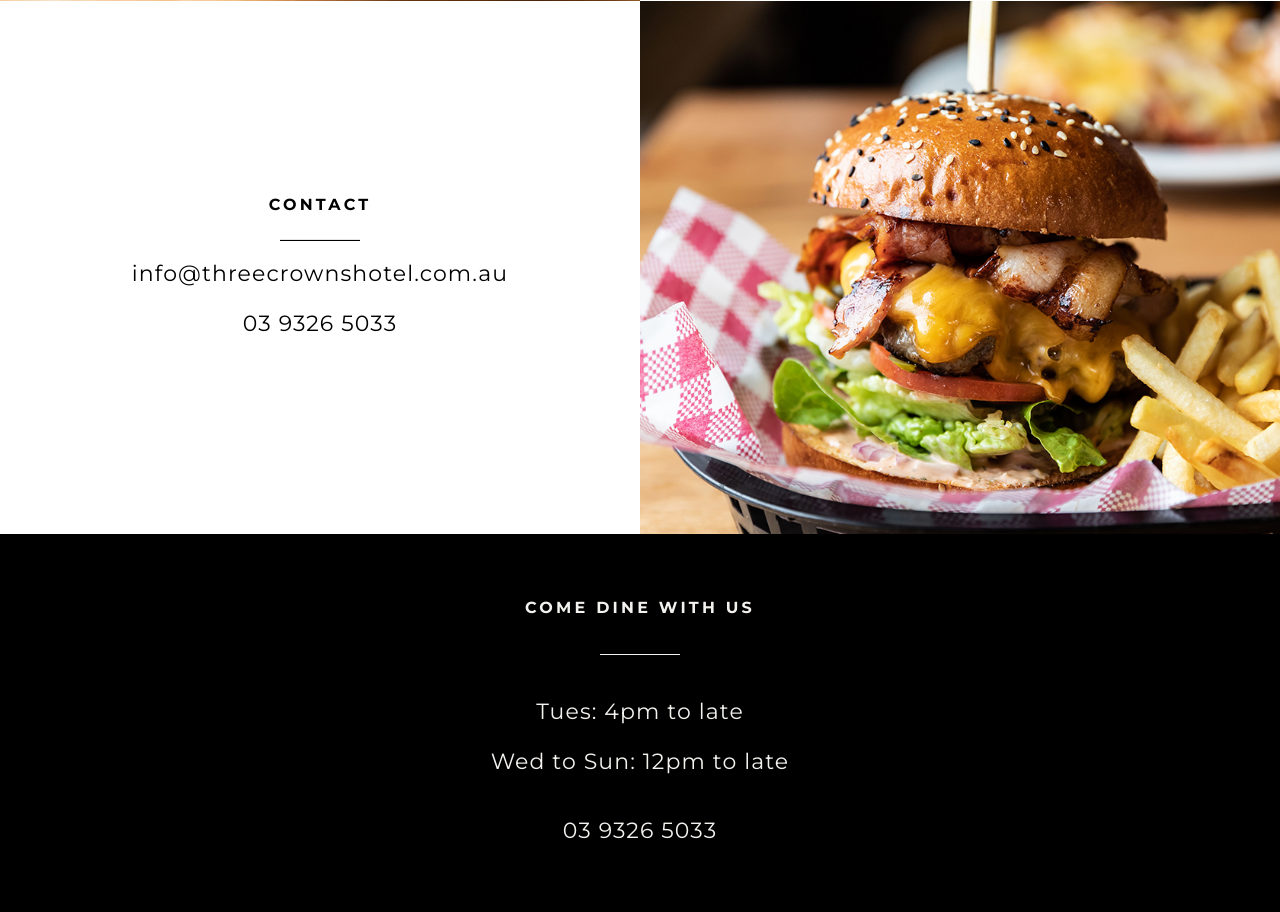
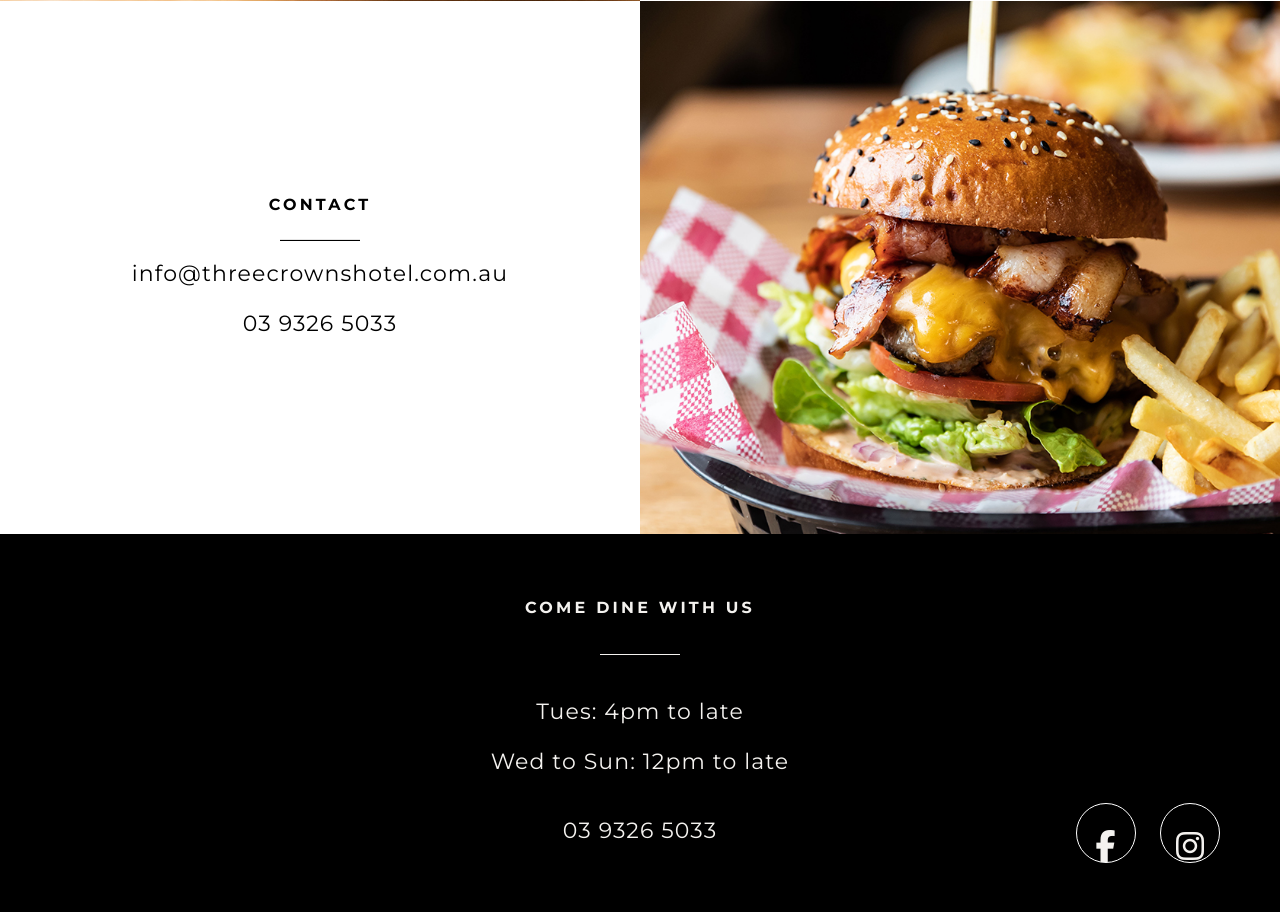
Before and after one commit to RachelUberti/threeCrownsHotel, a website built with Parcel: page src/index.html in a window 1280 px wide. Shown: the part 2244-3156 px from the top of the page. Built offline with nearby package versions, Linux system fonts and the light colour scheme.

Commit message:
add footer socials

```diff
--- a/src/index.html
+++ b/src/index.html
@@ -153,6 +153,10 @@
         <div class="container-fluid px-0">
           <div class="row mx-0">
             <div class="footer">
+                <div class="footer__socials">
+                  <a href="#" target="_blank" class="footer__socials-button fa fa-facebook fa-2x"></a>
+                  <a href="#" target="_blank" class="footer__socials-button fa fa-instagram fa-2x"></a>
+                </div>
               <div class="footer__text">
                 <h1 class="footer__heading">COME DINE WITH US</h1>
                 <hr class="footer__line">
--- a/src/scss/components/_footer.scss
+++ b/src/scss/components/_footer.scss
@@ -56,4 +56,29 @@
             text-decoration: underline;
         }
 
+    &__socials {
+        position: absolute;
+        right: 50px;
+        margin-top: 220px;
+
+        @media screen and (max-width: 320px) {
+            position: auto;
+            margin-top: 0px;
+            right: auto;
+        }
     }
+
+    &__socials-button {
+            width: 60px;
+            height: 60px;
+            text-align: center;
+            text-decoration: none;
+            line-height: 60px;
+            vertical-align: middle;
+            border: solid 1px $white;
+            border-radius: 50%;
+            padding: 12px;
+            margin: 10px;
+    }
+
+}
```
Also changed, not shown: dist/index.html, 4 other files.
